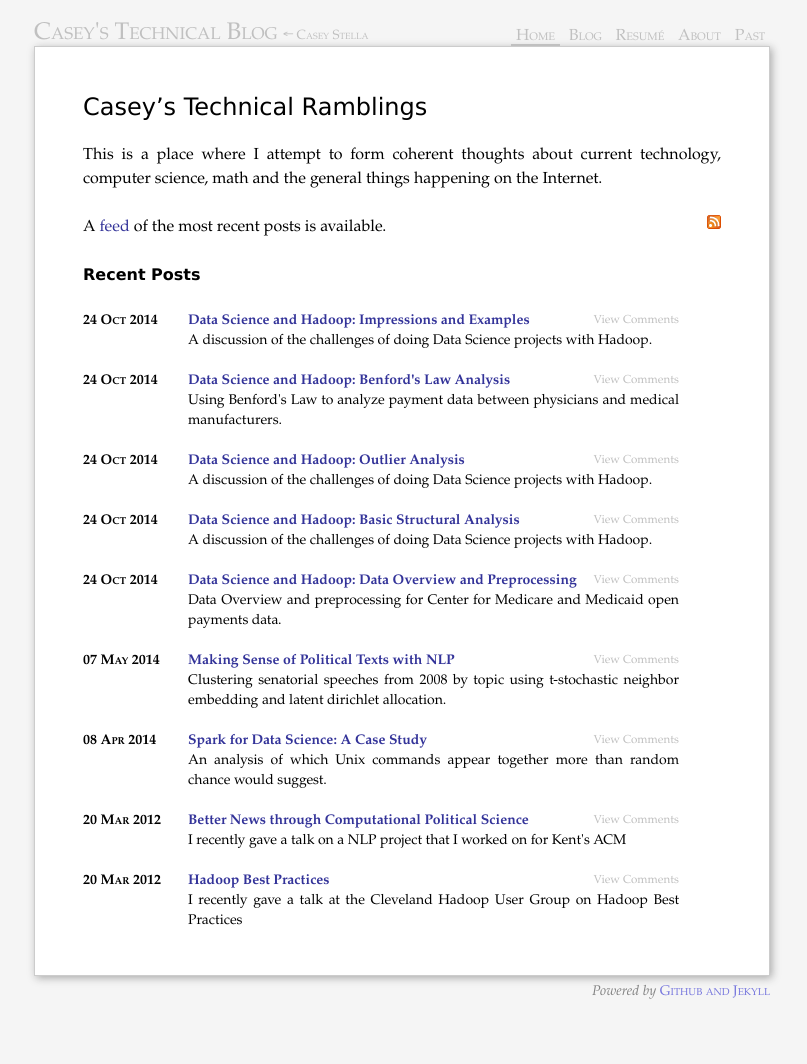
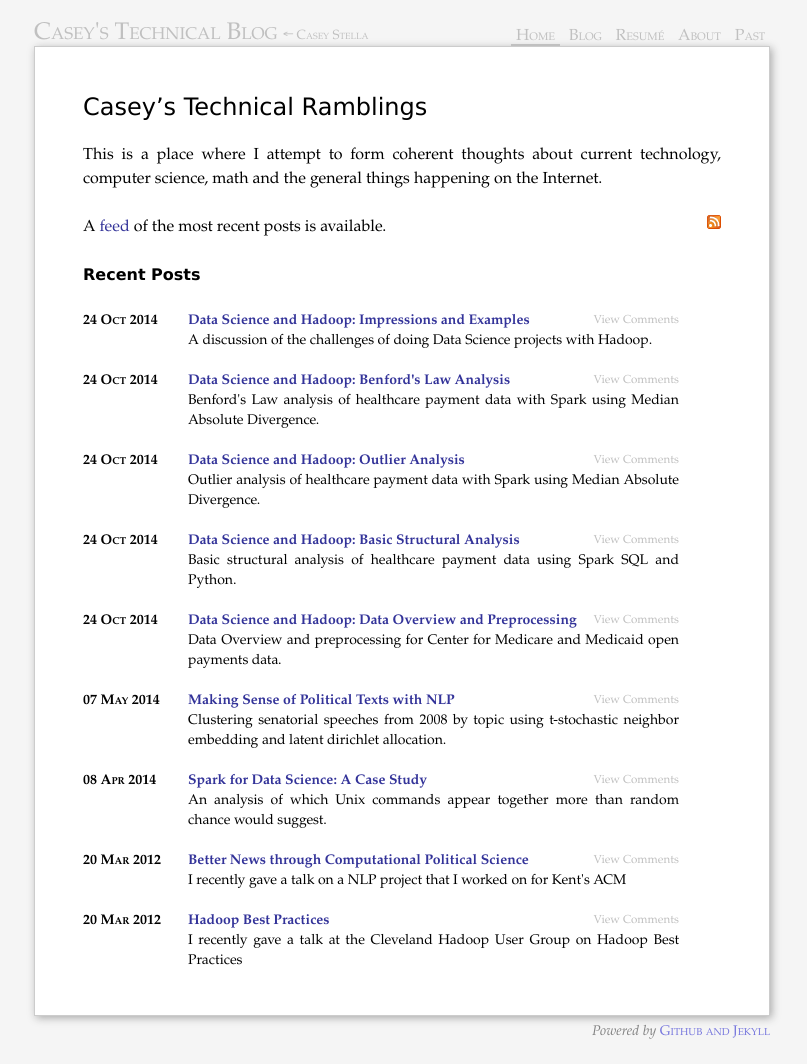
Before and after one commit to cestella/cestella.github.io, a Jekyll site: the page built from index.markdown, in a window 1280 px wide. Shown: the whole page, without its empty margins (238-1045 px from the left). Built offline with Jekyll 4.4.1, drawn with Linux system fonts in a browser that asks for light colours; comment, search, counter and statistics services are not loaded; before the commit the page ends 1024 px from its top, so only the background shows below that.

```diff
--- a/_posts/2014-10-24-pyspark-openpayments-analysis-part-3.markdown
+++ b/_posts/2014-10-24-pyspark-openpayments-analysis-part-3.markdown
@@ -1,7 +1,6 @@
 ---
 title: Data Science and Hadoop&#58; Basic Structural Analysis
-
-excerpt: A discussion of the challenges of doing Data Science projects with Hadoop.
+excerpt: Basic structural analysis of healthcare payment data using Spark SQL and Python.
 location: Cleveland, OH
 layout: blog-post
 
--- a/_posts/2014-10-24-pyspark-openpayments-analysis-part-4.markdown
+++ b/_posts/2014-10-24-pyspark-openpayments-analysis-part-4.markdown
@@ -1,7 +1,6 @@
 ---
 title: Data Science and Hadoop&#58; Outlier Analysis
-
-excerpt: A discussion of the challenges of doing Data Science projects with Hadoop.
+excerpt: Outlier analysis of healthcare payment data with Spark using Median Absolute Divergence.
 location: Cleveland, OH
 layout: blog-post
 
--- a/_posts/2014-10-24-pyspark-openpayments-analysis-part-5.markdown
+++ b/_posts/2014-10-24-pyspark-openpayments-analysis-part-5.markdown
@@ -1,7 +1,6 @@
 ---
 title: Data Science and Hadoop&#58; Benford's Law Analysis
-
-excerpt: Using Benford's Law to analyze payment data between physicians and medical manufacturers.
+excerpt: Benford's Law analysis of healthcare payment data with Spark using Median Absolute Divergence.
 location: Cleveland, OH
 layout: blog-post
 
```
